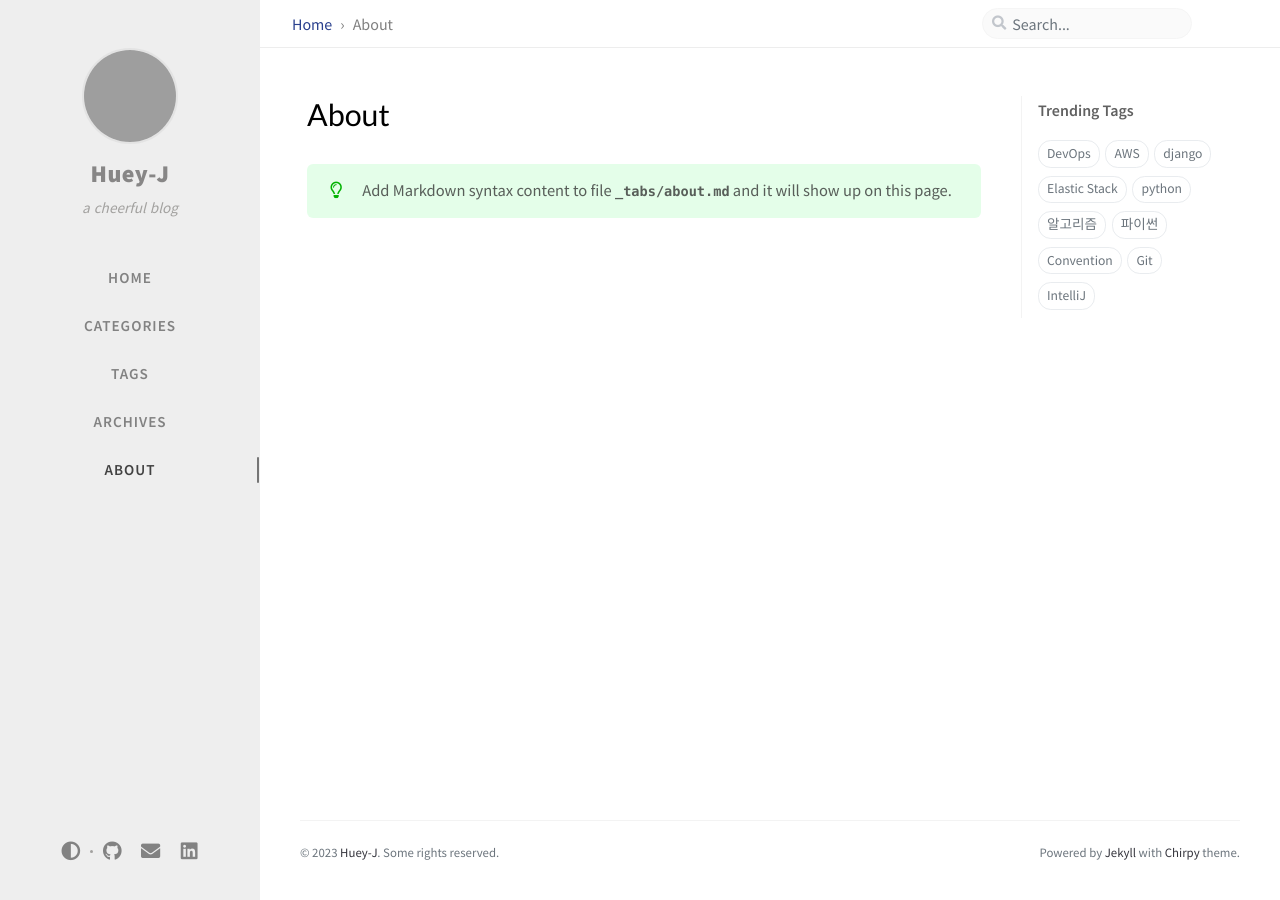
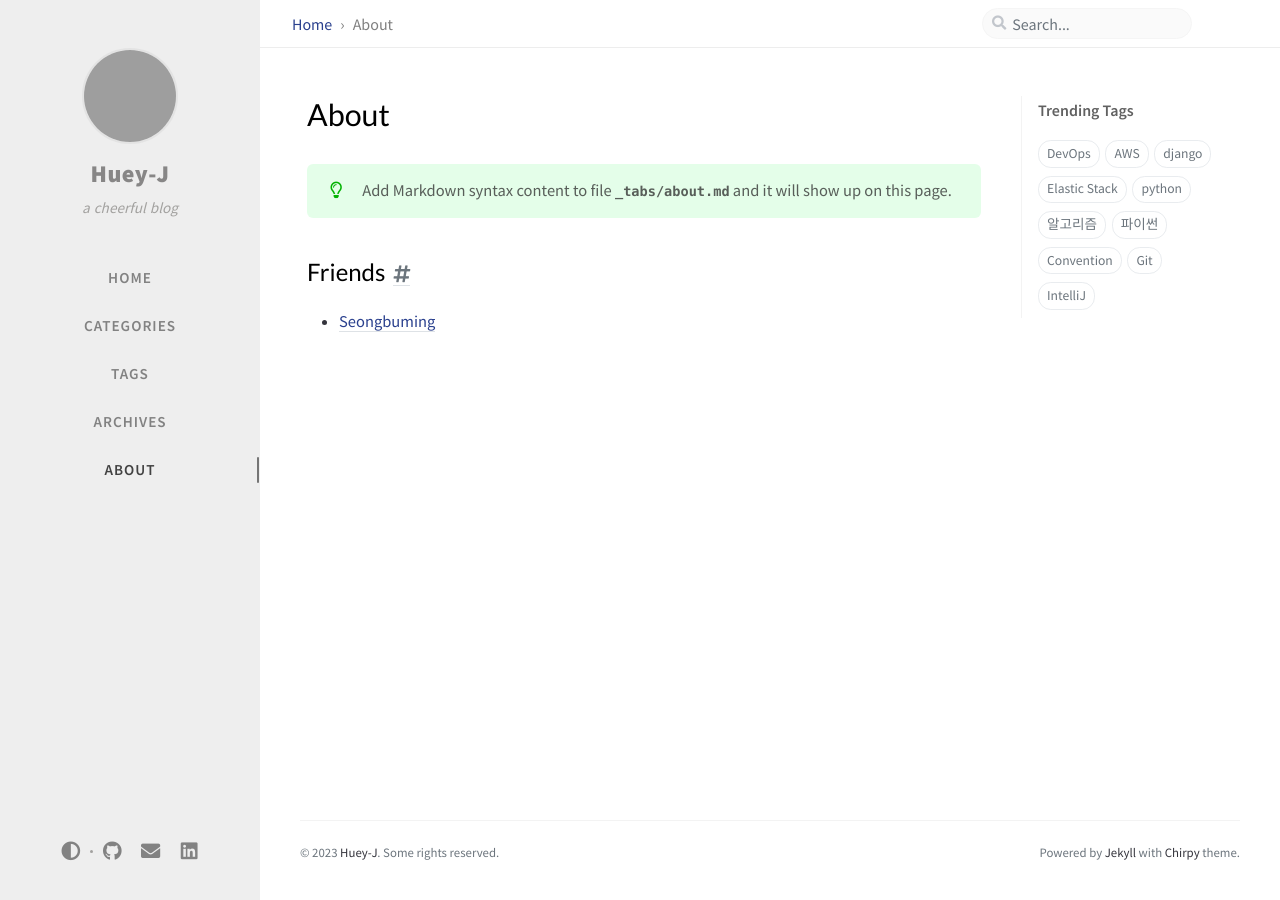
Before and after one commit to Huey-J/Huey-J.github.io, a Jekyll site: the page built from _tabs/about.md, in a window 1280 px wide. Built offline with Jekyll 4.4.1, drawn with Linux system fonts in a browser that asks for light colours; nearby versions of some CDN libraries; comment, search, counter and statistics services are not loaded; grey boxes are pictures that could not be loaded.

Commit message:
Add friends

```diff
--- a/_tabs/about.md
+++ b/_tabs/about.md
@@ -6,3 +6,7 @@ order: 4
 
 > Add Markdown syntax content to file `_tabs/about.md`{: .filepath } and it will show up on this page.
 {: .prompt-tip }
+
+## Friends
+
+- [Seongbuming](https://seongbuming.github.io)
```
